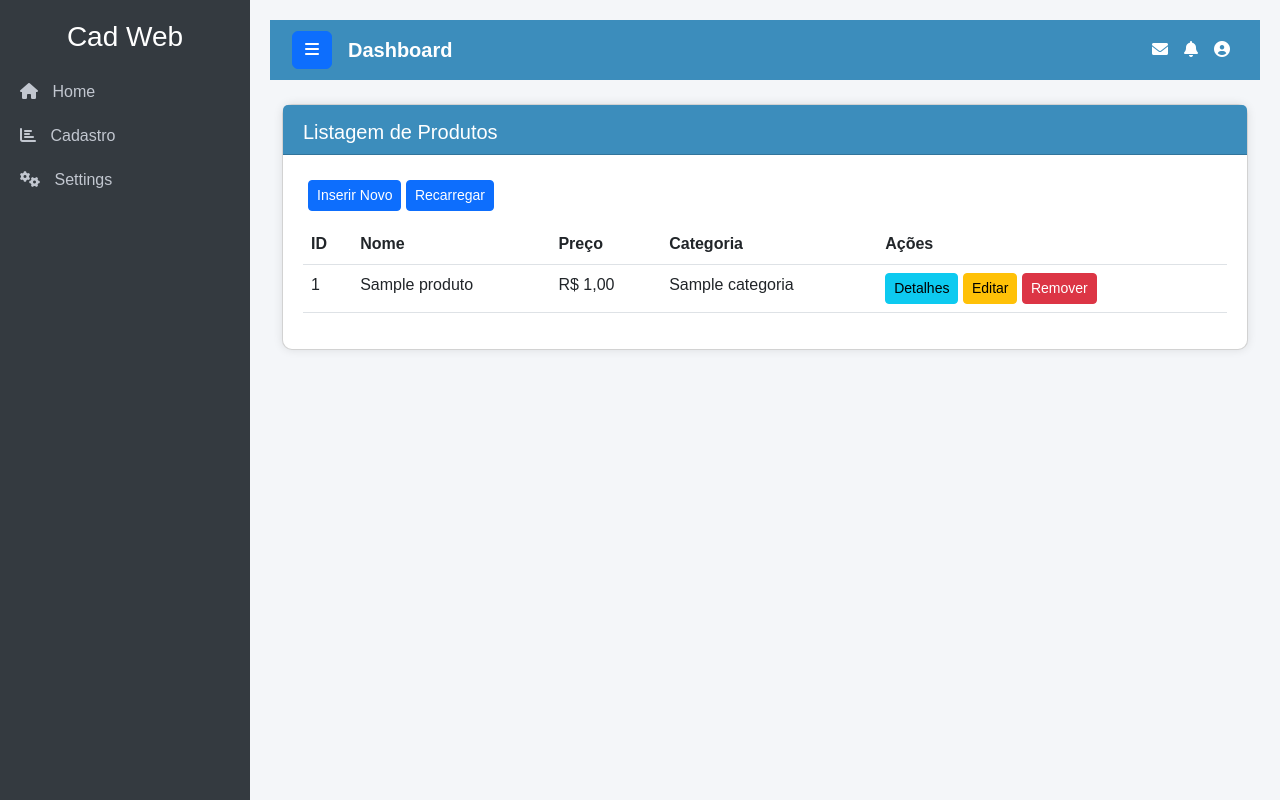
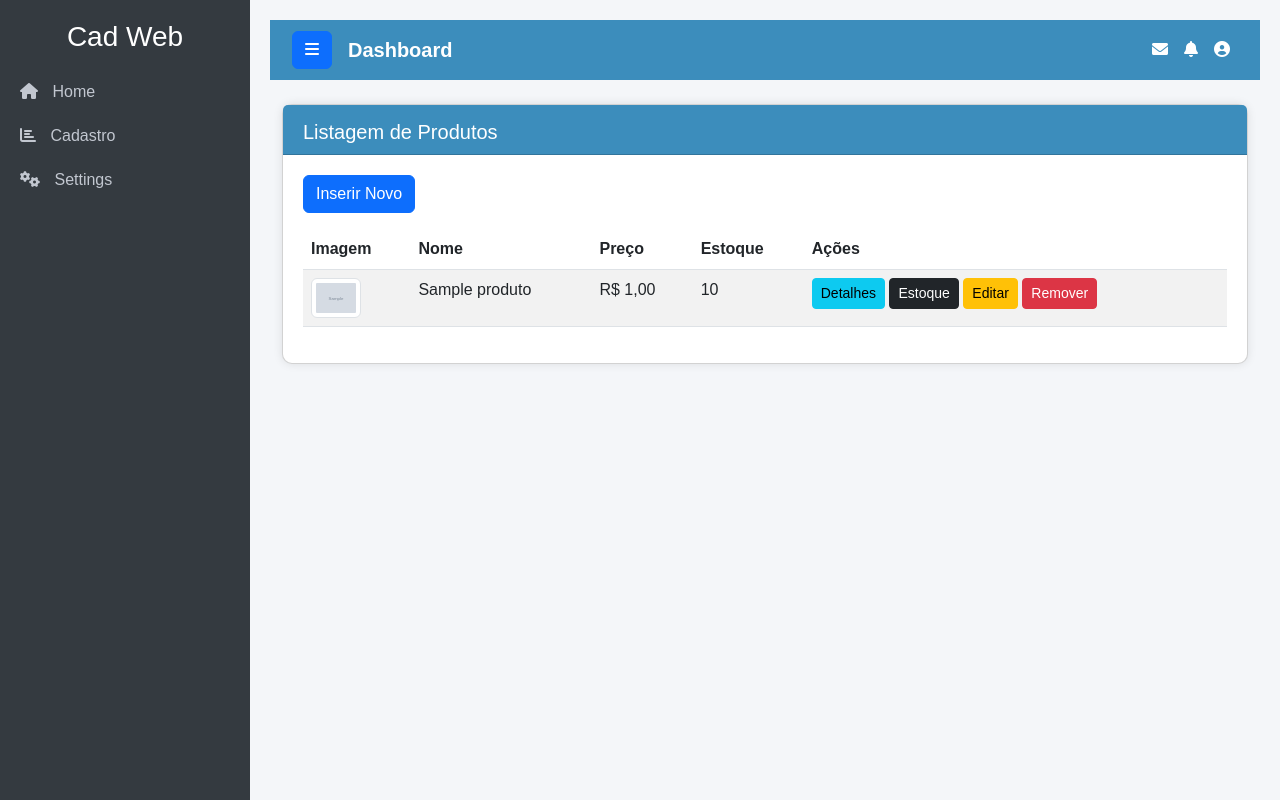
Before and after one commit to DanielMaiaDeSousa/cadweb, a Django app: page /produto/ in a window 1280 px wide. Run offline with Django 4.2, Linux system fonts and the light colour scheme; tables that the repository leaves empty hold one stand-in row (values such as "Sample post"); grey boxes marked "Sample" are stand-in pictures; some libraries are stand-ins or nearby versions.

Commit message:
atualização35

```diff
--- a/home/models.py
+++ b/home/models.py
@@ -38,3 +38,23 @@ class Produto(models.Model):
             valor = "{:,.2f}".format(self.preco).replace(",", "X").replace(".", ",").replace("X", ".")
             return f"R$ {valor}"
         return "R$ 0,00"
+
+# ---- ESTOQUE ----
+class Estoque(models.Model):
+    produto = models.ForeignKey(Produto, on_delete=models.CASCADE, related_name='estoque')
+    quantidade = models.IntegerField(default=0)
+    data_atualizacao = models.DateTimeField(auto_now=True)
+
+    def __str__(self):
+        return f"{self.produto.nome} - {self.quantidade}"
+
+def ajustar_estoque(request, id):
+    produto = get_object_or_404(Produto, pk=id)
+    estoque, created = Estoque.objects.get_or_create(produto=produto)
+    if request.method == 'POST':
+        quantidade = request.POST.get('quantidade')
+        estoque.quantidade = quantidade
+        estoque.save()
+        messages.success(request, 'Estoque atualizado!')
+        return redirect('produto')
+    return render(request, 'produto/estoque.html', {'item': produto, 'estoque': estoque})
--- a/home/urls.py
+++ b/home/urls.py
@@ -26,4 +26,7 @@ urlpatterns = [
     path('cliente/editar/<int:id>/', views.editar_cliente, name="editar_cliente"),
     path('cliente/remover/<int:id>/', views.remover_cliente, name='remover_cliente'),
     path('cliente/detalhes/<int:id>/', views.detalhes_cliente, name='detalhes_cliente'),
+
+    path('buscar_dados/<str:app_model>/', views.buscar_dados, name='buscar_dados'),
+    path('produto/estoque/<int:id>/', views.ajustar_estoque, name='ajustar_estoque'),
 ]
--- a/home/views.py
+++ b/home/views.py
@@ -2,6 +2,10 @@ from django.shortcuts import render, redirect, get_object_or_404
 from django.contrib import messages
 from .models import Categoria, Cliente, Produto
 from .forms import CategoriaForm, ClienteForm, ProdutoForm
+from django.http import JsonResponse
+from django.apps import apps
+from .models import Categoria, Cliente, Produto, Estoque
+from .forms import CategoriaForm, ClienteForm, ProdutoForm, EstoqueForm
 
 # --- INDEX ---
 def index(request):
@@ -114,3 +118,30 @@ def remover_produto(request, id):
     item.delete()
     messages.success(request, 'Produto removido!')
     return redirect('produto')
+
+def buscar_dados(request, app_model):
+    termo = request.GET.get('q', '')
+    app_label, model_name = app_model.split('.')
+    model = apps.get_model(app_label, model_name)
+
+    # Procura registos que contenham o termo digitado
+    resultados = model.objects.filter(nome__icontains=termo)[:10]
+    dados = [{'id': obj.id, 'nome': obj.nome} for obj in resultados]
+    return JsonResponse(dados, safe=False)
+
+
+def ajustar_estoque(request, id):
+    produto = get_object_or_404(Produto, pk=id)
+    # Tenta pegar o estoque ou cria um novo se não existir
+    estoque, created = Estoque.objects.get_or_create(produto=produto)
+
+    if request.method == 'POST':
+        form = EstoqueForm(request.POST, instance=estoque)
+        if form.is_valid():
+            form.save()
+            messages.success(request, 'Estoque atualizado com sucesso!')
+            return redirect('produto')
+    else:
+        form = EstoqueForm(instance=estoque)
+
+    return render(request, 'produto/estoque.html', {'form': form, 'produto': produto})
--- a/templates/produto/lista.html
+++ b/templates/produto/lista.html
@@ -1,46 +1,45 @@
-{% extends "base.html" %}
+{% extends 'base.html' %}
 
-{% block titulo_conteudo %} Listagem de Produtos {% endblock titulo_conteudo %}
+{% block titulo_conteudo %} Listagem de Produtos {% endblock %}
 
 {% block conteudo %}
-
-<div class="barrabotoes">
-    <button onClick="location='{% url "form_produto" %}'" type="button" class="btn btn-primary btn-sm">Inserir Novo</button>
-    <button onClick="location='{% url "produto" %}'" type="button" class="btn btn-primary btn-sm">Recarregar</button>
+<div class="mb-3">
+    <a href="{% url 'form_produto' %}" class="btn btn-primary">Inserir Novo</a>
 </div>
 
-<table class="table table-hover">
+<table class="table table-striped">
     <thead>
         <tr>
-        <th>ID</th>
-        <th>Nome</th>
+            <th>Imagem</th> <th>Nome</th>
             <th>Preço</th>
-        <th>Categoria</th>
-        <th>Ações</th>
+            <th>Estoque</th> <th>Ações</th>
         </tr>
     </thead>
     <tbody>
         {% for produto in lista %}
         <tr>
-        <td>{{ produto.id }}</td>
+            <td>
+                {% if produto.img_base64 %}
+                    <img src="{{ produto.img_base64 }}" width="50" class="img-thumbnail">
+                {% else %}
+                    <span class="text-muted">Sem foto</span>
+                {% endif %}
+            </td>
             <td>{{ produto.nome }}</td>
             <td>{{ produto.preco_formatado }}</td>
-        <td>{{ produto.categoria.nome }}</td>
             <td>
-          <button onclick="location='{% url 'detalhes_produto' produto.id %}'" class="btn btn-info btn-sm">Detalhes</button>
-
+                {% with produto.estoque.first as est %}
+                    {{ est.quantidade|default:"0" }}
+                {% endwith %}
+            </td>
+            <td>
+                <a href="{% url 'detalhes_produto' produto.id %}" class="btn btn-info btn-sm">Detalhes</a>
+                <a href="{% url 'ajustar_estoque' produto.id %}" class="btn btn-dark btn-sm">Estoque</a>
                 <a href="{% url 'editar_produto' produto.id %}" class="btn btn-warning btn-sm">Editar</a>
-
-          <a href="{% url 'remover_produto' produto.id %}" class="btn btn-danger btn-sm"
-          onclick="return confirm('Tem certeza que deseja remover este registro?');">Remover</a>
+                <a href="{% url 'remover_produto' produto.id %}" class="btn btn-danger btn-sm">Remover</a>
             </td>
-      </tr>
-    {% empty %}
-      <tr>
-        <td colspan="5" class="text-center">Nenhum produto cadastrado.</td>
         </tr>
         {% endfor %}
     </tbody>
 </table>
-
-{% endblock conteudo %}
+{% endblock %}
```
Also changed, not shown: home/forms.py (+11 -1 lines), templates/produto/estoque.html (added, +56 -0 lines), templates/produto/form.html (+50 -36 lines), home/migrations/0006_estoque.py (added), home/migrations/0007_alter_estoque_produto.py (added). Lines whose indentation alone changed are shown as unchanged.
